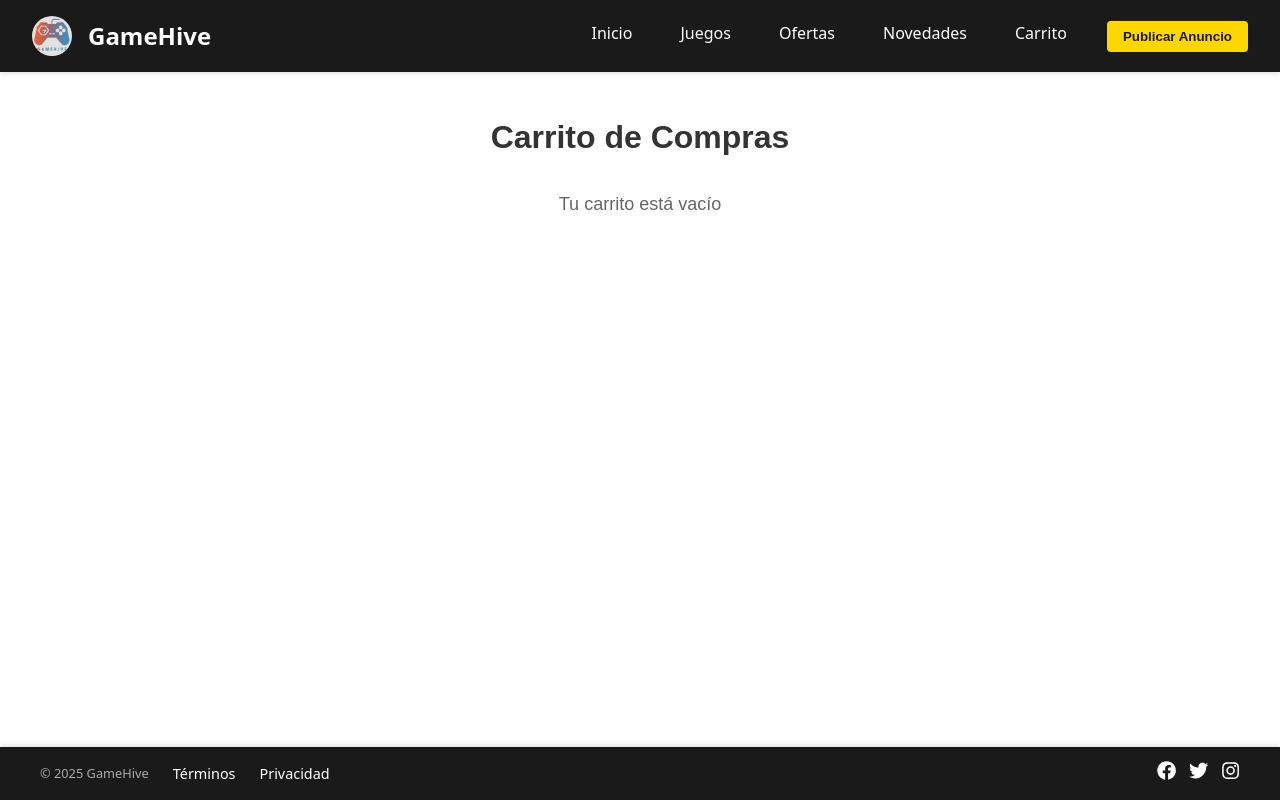
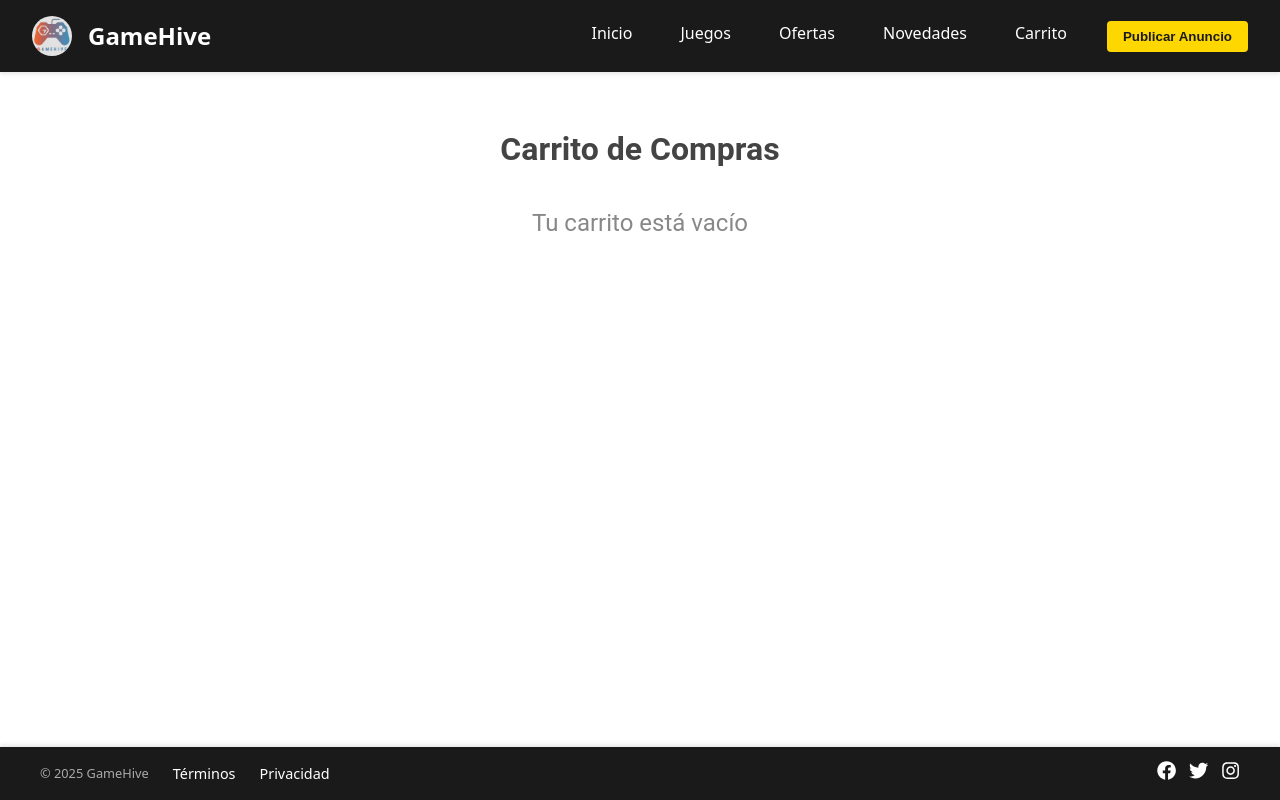
Before and after one commit to saudlari/gameHive, a React (Vite) app: page /carrito in a window 1280 px wide. Built offline with nearby package versions, Linux system fonts and the light colour scheme.

Commit message:
carrito listo con css

```diff
--- a/src/pages/carrito/Carrito.css
+++ b/src/pages/carrito/Carrito.css
@@ -1,71 +1,82 @@
 .carrito-container {
-    max-width: 50rem;
+  max-width: 70rem; /* Más espacio para las cartas */
   margin: 0 auto;
-    padding: 1.25rem;
-    font-family: Arial, sans-serif;
+  padding: 2rem; /* Más espacio alrededor */
+  font-family: 'Roboto', Arial, sans-serif;
 }
 
 .carrito-title {
   text-align: center;
-    color: #333;
-    margin-bottom: 1.875rem;
+  color: #444;
+  font-size: 2rem;
+  font-weight: bold;
+  margin-bottom: 2rem;
 }
 
 .carrito-empty {
   text-align: center;
-    font-size: 1.125rem;
-    color: #666;
+  font-size: 1.5rem;
+  color: #888;
 }
 
 .carrito-items {
   display: flex;
   flex-wrap: wrap;
-    gap: 1.25rem;
+  gap: 2rem; /* Más espacio entre cartas */
   justify-content: center;
 }
 
 .carrito-item {
-    border: 1px solid #ddd;
-    border-radius: 0.5rem;
+  background: linear-gradient(145deg, #ffffff, #f0f0f0); /* Fondo con gradiente sutil */
+  border-radius: 1rem; /* Bordes redondeados */
+  box-shadow: 0px 8px 15px rgba(0, 0, 0, 0.1); /* Sombra suave */
   overflow: hidden;
-    width: 15.625rem;
+  width: clamp(20rem, 25%, 22rem); /* Tamaño flexible para diferentes pantallas */
+  transition: transform 0.3s ease, box-shadow 0.3s ease;
+}
+
+.carrito-item:hover {
+  transform: translateY(-10px); /* Efecto de elevación al pasar el mouse */
+  box-shadow: 0px 15px 25px rgba(0, 0, 0, 0.2); /* Sombra más intensa al hacer hover */
 }
 
 .carrito-item-image {
   width: 100%;
-    height: 12.5rem;
-    object-fit: cover;
+  height: auto;
 }
 
 .carrito-item-details {
-    padding: 0.9375rem;
+  padding: 1.5rem; /* Espaciado interno mejorado */
 }
 
 .carrito-item-title {
-    margin: 0;
-    font-size: 1.125rem;
-    color: #333;
+  font-size: 1.5rem; /* Título más grande */
+  color: #222;
+  margin-bottom: .5rem;
 }
 
 .carrito-item-price {
-    font-size: 1rem;
-    color: #e44d26;
-    font-weight: bold;
-    margin-top: 0.625rem;
+  font-size: 1.25rem; /* Precio más destacado */
+  color: #28a745; /* Verde para resaltar el precio */
 }
 
-
 .carrito-item-remove {
-    background-color: #e44d26;
+  display: inline-block;
+  background-color: #ff4d4d; /* Rojo vibrante */
   color: white;
   border: none;
-    padding: 0.5rem 1rem;
-    border-radius: 0.25rem;
+  padding: .75rem;
+  border-radius: .5rem;
   cursor: pointer;
-    transition: background-color 0.3s ease;
-    margin-top: 0.625rem;
+  font-size: .9rem;
+  font-weight: bold;
+
+   transition:
+    background-color .3s ease,
+    transform .2s ease-in-out;
+
+margin-top:.8em
 }
 
 .carrito-item-remove:hover {
-    background-color: #c13a1b;
-  }
+   background-color:#ff2121 transform scale(1.05)}
```
Lines whose indentation alone changed are shown as unchanged.
